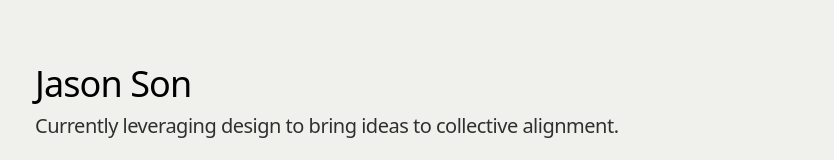
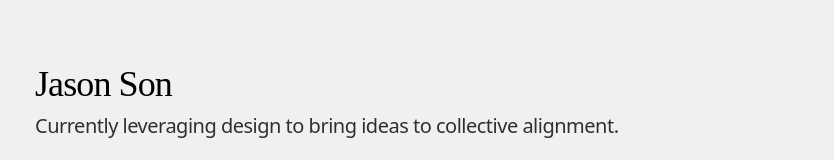
Before and after one commit to vznh/mole, a Next.js app: page / in a window 1280 px wide. Shown: the top 160 px of the page, without its empty margins (221-1055 px from the left). Built offline with nearby package versions, Linux system fonts and the light colour scheme.

Commit message:
config: changed font prep

```diff
--- a/src/styles/globals.css
+++ b/src/styles/globals.css
@@ -3,5 +3,45 @@
 @tailwind utilities;
 
 :root {
-  background-color: #F0F0EC;
+  background-color: #f0f0f0;
 }
+
+@font-face {
+  font-family: 'Holla';
+  src: url('/fonts/Heuristica.ttf') format('truetype');
+  font-weight: 400;
+  font-style: normal;
+  font-display: swap;
+}
+
+@font-face {
+  font-family: 'Tiempos';
+  src: url('/fonts/Tiempos.otf') format('otf');
+  font-weight: 400;
+  font-style: normal;
+  font-display: swap;
+}
+
+@font-face {
+  font-family: 'Geist';
+  src: url('/fonts/Geist.otf') format('otf');
+  font-weight: 400;
+  font-style: normal;
+  font-display: swap;
+}
+
+@font-face {
+  font-family: 'JB';
+  src: url('/fonts/JB.ttf') format('truetype');
+  font-weight: 300;
+  font-style: normal;
+  font-display: swap;
+}
+
+@font-face {
+  font-family: 'Hina';
+  src: url('/fonts/Hina.ttf') format('truetype');
+  font-weight: 400;
+  font-style: normal;
+  font-display: swap;
+}
--- a/tailwind.config.ts
+++ b/tailwind.config.ts
@@ -14,6 +14,13 @@ const config: Config = {
         "gradient-conic":
           "conic-gradient(from 180deg at 50% 50%, var(--tw-gradient-stops))",
       },
+      fontFamily: {
+        "holla": ["Holla", "serif"],
+        "tiempos": ["Tiempos", "serif"],
+        "geist": ["Geist", "sans-serif"],
+        "jb": ["JB", "sans-serif"],
+        "hina": ["Hina", "serif"],
+      },
     },
   },
   plugins: [],
```
